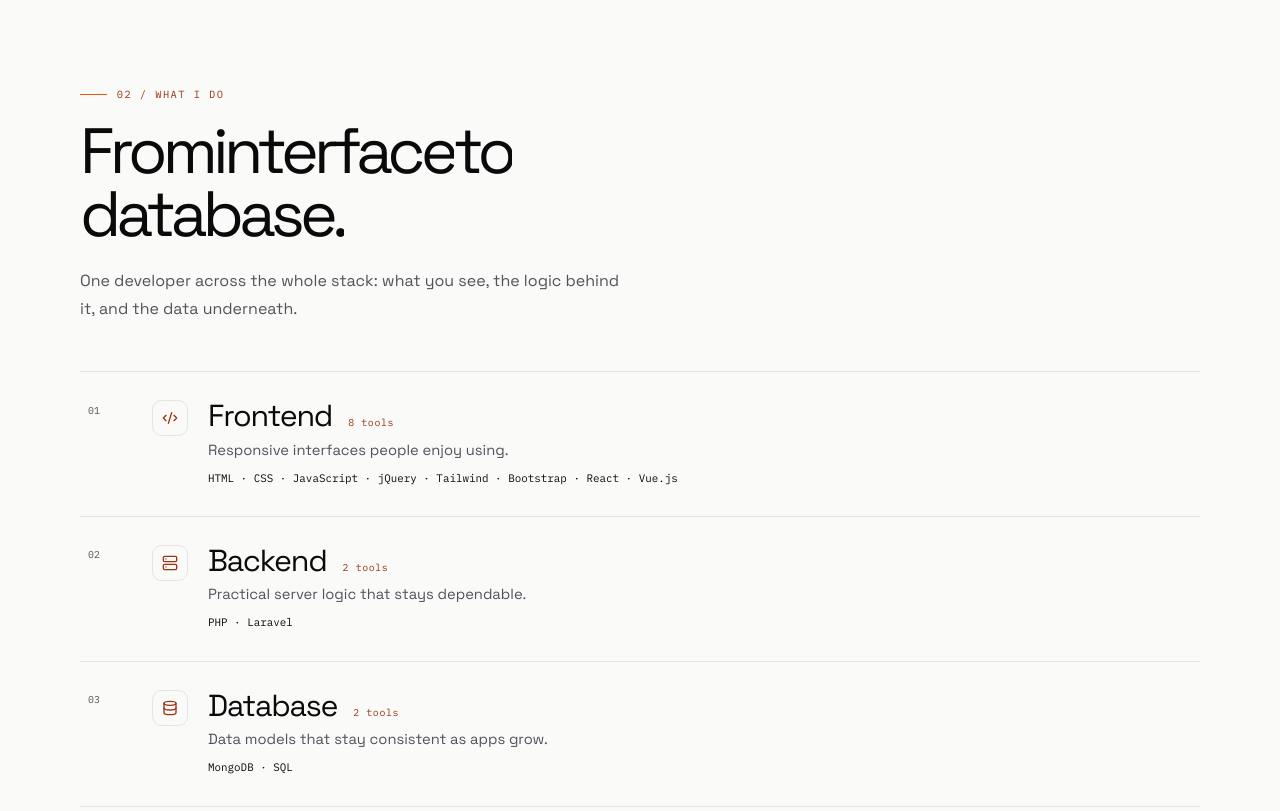
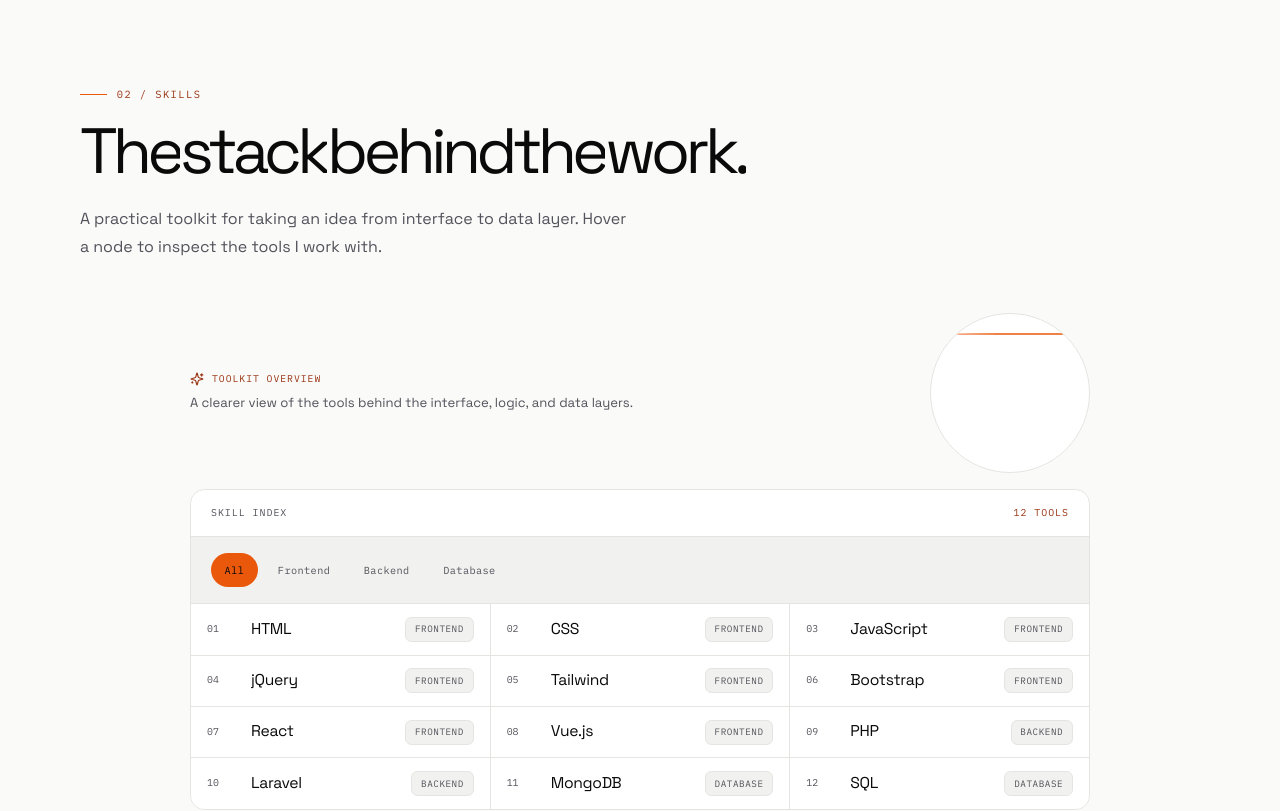
Before and after one commit to devrajneesh006/Portfolio, a React (Vite) app: page / in a window 1280 px wide. Shown: the part 1920-2731 px from the top of the page. Built offline with nearby package versions, Linux system fonts and the light colour scheme.

Commit message:
Remove What I do section; renumber section eyebrows

```diff
--- a/src/App.jsx
+++ b/src/App.jsx
@@ -8,7 +8,6 @@ import { ScrollProgress } from '@/components/animations/ScrollProgress'
 import Hero from '@/components/sections/Hero'
 import StackMarquee from '@/components/sections/StackMarquee'
 import About from '@/components/sections/About'
-import Services from '@/components/sections/Services'
 import Skills from '@/components/sections/Skills'
 import Experience from '@/components/sections/Experience'
 import Projects from '@/components/sections/Projects'
@@ -28,7 +27,6 @@ function App() {
             <Hero />
             <StackMarquee />
             <About />
-            <Services />
             <Skills LazyScene={LazySkills} />
             <Experience />
             <Projects />
--- a/src/components/sections/Services.jsx
+++ /dev/null
@@ -1,53 +0,0 @@
-import { Code2, Database, Server } from 'lucide-react'
-import { SectionHeading } from '@/components/animations/SectionHeading'
-import { StaggerGroup, StaggerItem } from '@/components/animations/StaggerGroup'
-import { skillGroups } from '@/data/resume'
-import { siteCopy } from '@/data/siteCopy'
-
-const serviceIcons = {
-  Frontend: Code2,
-  Backend: Server,
-  Database,
-}
-
-const serviceBlurb = {
-  Frontend: 'Responsive interfaces people enjoy using.',
-  Backend: 'Practical server logic that stays dependable.',
-  Database: 'Data models that stay consistent as apps grow.',
-}
-
-function Services() {
-  return (
-    <section id="services" className="document-section services-section" aria-labelledby="services-heading">
-      <div className="content-frame">
-        <SectionHeading
-          headingId="services-heading"
-          eyebrow={siteCopy.services.eyebrow}
-          title={siteCopy.services.title}
-          description={siteCopy.services.description}
-        />
-        <StaggerGroup className="service-rows">
-          {skillGroups.map((group, index) => {
-            const Icon = serviceIcons[group.label] || Code2
-            return (
-              <StaggerItem className="service-row" key={group.label}>
-                <span className="service-row-index" aria-hidden="true">0{index + 1}</span>
-                <span className="service-row-icon" aria-hidden="true"><Icon className="h-4 w-4" /></span>
-                <span className="service-row-body">
-                  <span className="service-row-head">
-                    <h3 className="service-row-title">{group.label}</h3>
-                    <span className="service-row-count">{group.skills.length} tools</span>
-                  </span>
-                  <span className="service-row-blurb">{serviceBlurb[group.label]}</span>
-                  <span className="service-row-tools">{group.skills.join(' · ')}</span>
-                </span>
-              </StaggerItem>
-            )
-          })}
-        </StaggerGroup>
-      </div>
-    </section>
-  )
-}
-
-export default Services
--- a/src/data/siteCopy.js
+++ b/src/data/siteCopy.js
@@ -30,12 +30,6 @@ export const siteCopy = {
   marquee: {
     label: 'Toolbox marquee',
   },
-  services: {
-    eyebrow: '02 / What I do',
-    title: 'From interface to database.',
-    description:
-      'One developer across the whole stack: what you see, the logic behind it, and the data underneath.',
-  },
   about: {
     eyebrow: '01 / About',
     title: 'A developer who likes the whole picture.',
@@ -48,7 +42,7 @@ export const siteCopy = {
     copyError: 'Could not copy the profile. Select it manually.',
   },
   skills: {
-    eyebrow: '03 / Skills',
+    eyebrow: '02 / Skills',
     title: 'The stack behind the work.',
     description:
       'A practical toolkit for taking an idea from interface to data layer. Hover a node to inspect the tools I work with.',
@@ -62,14 +56,14 @@ export const siteCopy = {
     readoutIdle: 'Hover a skill',
   },
   experience: {
-    eyebrow: '04 / Experience',
+    eyebrow: '03 / Experience',
     title: 'Learning by building.',
     description:
       'Two internships gave me a place to connect interface decisions with the logic underneath them.',
     timelineNote: 'Scroll to draw the path',
   },
   projects: {
-    eyebrow: '05 / Projects',
+    eyebrow: '04 / Projects',
     title: 'Selected surfaces, not noise.',
     description:
       'A small project shelf. The portfolio build is documented here; the remaining cards are clearly marked for the work you choose to add next.',
@@ -80,12 +74,12 @@ export const siteCopy = {
     repoSoon: 'Repository coming soon — add the URL in src/data/projects.js.',
   },
   education: {
-    eyebrow: '06 / Learning',
+    eyebrow: '05 / Learning',
     title: 'Keep the fundamentals close.',
     description: 'Formal study and practical certifications, side by side.',
   },
   contact: {
-    eyebrow: '07 / Contact',
+    eyebrow: '06 / Contact',
     title: 'Have a problem worth solving?',
     description: 'The fastest way to reach me is email. The links below are the quickest routes to my public work.',
     emailLabel: 'Email',
--- a/src/styles.css
+++ b/src/styles.css
@@ -551,96 +551,6 @@ canvas {
   }
 }
 
-/* ---- Services (numbered editorial rows) ---- */
-
-.service-rows {
-  display: grid;
-  margin-top: 3rem;
-}
-
-.service-row {
-  display: grid;
-  grid-template-columns: 3rem 2.5rem minmax(0, 1fr);
-  gap: 1rem;
-  align-items: start;
-  padding: 1.75rem 0.5rem;
-  border-top: 1px solid var(--border);
-  transition: background-color 200ms ease;
-}
-
-.service-row:last-child {
-  border-bottom: 1px solid var(--border);
-}
-
-.service-row:hover {
-  background: var(--surface);
-}
-
-.service-row-index {
-  padding-top: 0.2rem;
-  color: var(--muted);
-  font-family: "IBM Plex Mono", ui-monospace, monospace;
-  font-size: 0.62rem;
-}
-
-.service-row-icon {
-  display: grid;
-  width: 2.25rem;
-  height: 2.25rem;
-  place-items: center;
-  border: 1px solid var(--border);
-  border-radius: 0.6rem;
-  color: var(--accent-ink);
-  transition: border-color 200ms ease;
-}
-
-.service-row:hover .service-row-icon {
-  border-color: var(--accent);
-}
-
-.service-row-body {
-  display: grid;
-  gap: 0.4rem;
-  min-width: 0;
-}
-
-.service-row-head {
-  display: flex;
-  flex-wrap: wrap;
-  align-items: baseline;
-  gap: 0.5rem 1rem;
-}
-
-.service-row-title {
-  margin: 0;
-  color: var(--text);
-  font-size: clamp(1.4rem, 2.6vw, 1.9rem);
-  font-weight: 600;
-  letter-spacing: -0.04em;
-  line-height: 1.05;
-}
-
-.service-row-count {
-  color: var(--accent-ink);
-  font-family: "IBM Plex Mono", ui-monospace, monospace;
-  font-size: 0.62rem;
-  letter-spacing: 0.06em;
-}
-
-.service-row-blurb {
-  color: var(--muted);
-  font-size: 0.92rem;
-  line-height: 1.6;
-}
-
-.service-row-tools {
-  color: var(--text);
-  font-family: "IBM Plex Mono", ui-monospace, monospace;
-  font-size: 0.68rem;
-  line-height: 1.8;
-  overflow-wrap: anywhere;
-}
-
 .sheet-section-label,
 .contact-label,
 .subsection-label {
@@ -1847,14 +1757,6 @@ canvas {
 
   .education-row-index,
   .education-kind {
-    display: none;
-  }
-
-  .service-row {
-    grid-template-columns: 2.25rem minmax(0, 1fr);
-  }
-
-  .service-row-index {
     display: none;
   }
 
```
